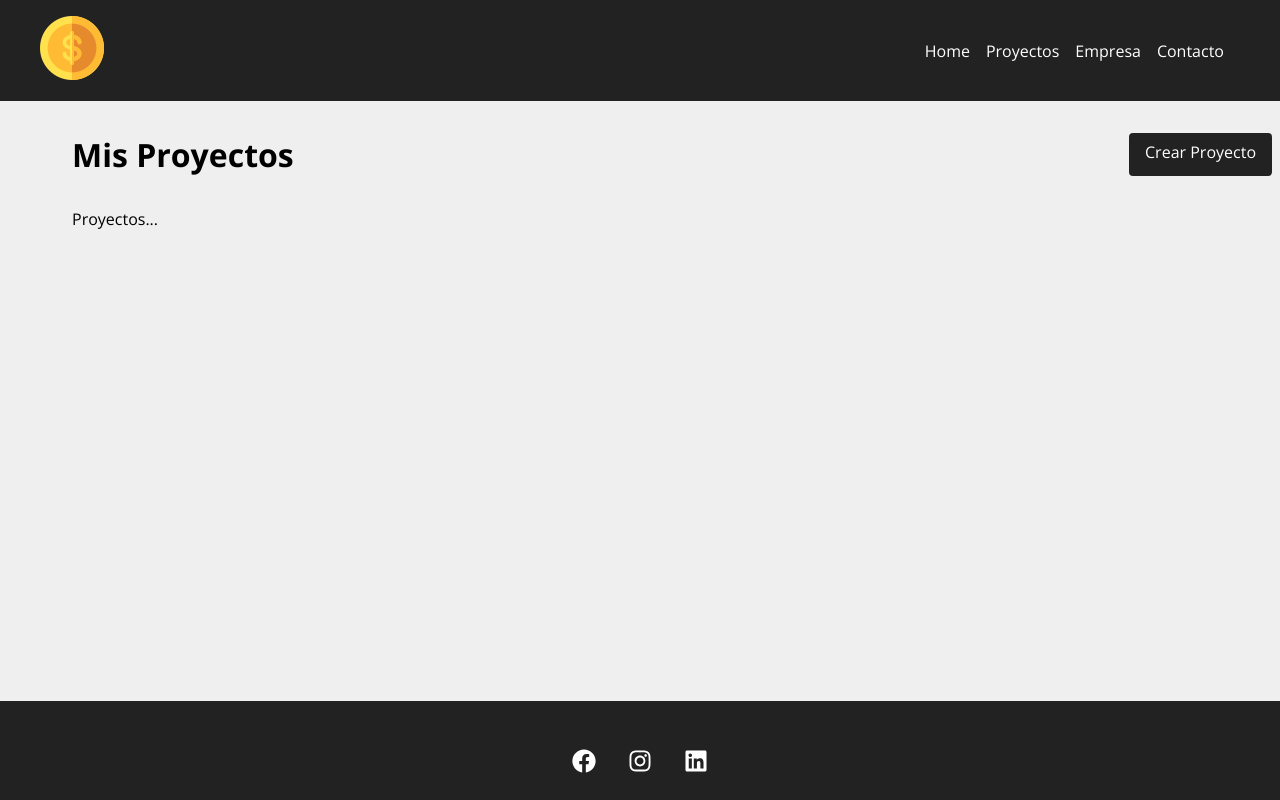
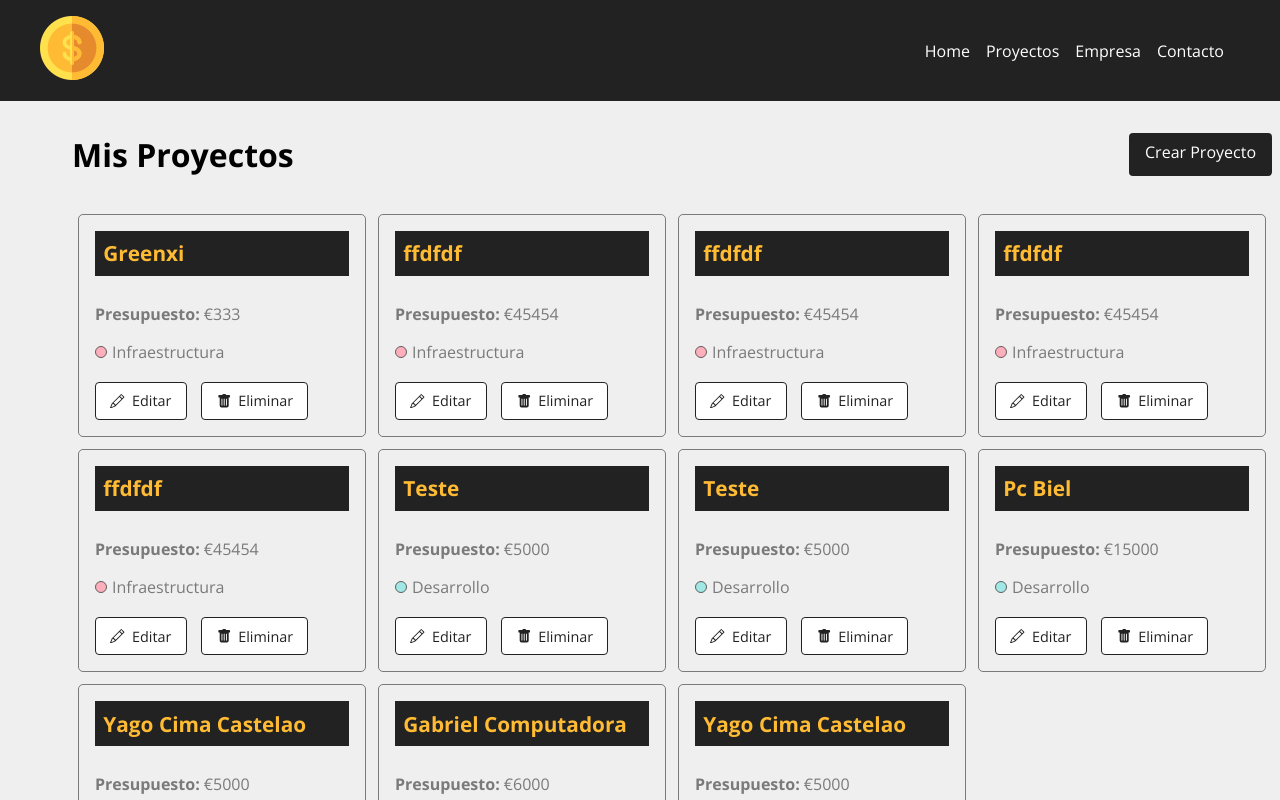
Before and after one commit to YagoCastelao/Proyecto-Costs, a React (Vite) app in the folder costs/: page /projects in a window 1280 px wide. Shown: the top 800 px of the page. Built offline with nearby package versions, Linux system fonts and the light colour scheme; data requests are answered from the project's data file.

Commit message:
Creado Layout Pagina Proyecto y actions

```diff
--- a/costs/src/components/pages/Projects.jsx
+++ b/costs/src/components/pages/Projects.jsx
@@ -1,16 +1,35 @@
 import { useLocation } from "react-router-dom";
+import { useState, useEffect } from "react";
+
 import styles from "./Projects.module.css";
 
 import Message from "../layout/Message";
 import Container from "../layout/Container";
 import LinkButton from "../layout/LinkButton";
+import ProjectCard from "../project/ProjectCard";
 
 function Projects() {
+  const [projects, setProjects] = useState([]);
+
   const location = useLocation();
   let message = "";
   if (location.state) {
     message = location.state.message;
   }
+
+  useEffect(() => {
+    fetch("http://localhost:5000/projects", {
+      method: "GET",
+      headers: {
+        "Content-Type": "application/json",
+      },
+    })
+      .then((resp) => resp.json())
+      .then((data) => {
+        setProjects(data);
+      })
+      .catch((err) => concole.log(err));
+  }, []);
 
   return (
     <div className={styles.project_container}>
@@ -20,7 +39,16 @@
       </div>
       {message && <Message type="success" msg={message} />}
       <Container customClass="start">
-        <p>Proyectos...</p>
+        {projects.length > 0 &&
+          projects.map((project) => (
+            <ProjectCard
+              name={project.name}
+              id={project.id}
+              budget={project.budget}
+              category={project.category.name}
+              key={project.id}
+            />
+          ))}
       </Container>
     </div>
   );
--- /dev/null
+++ b/costs/src/components/project/ProjectCard.jsx
@@ -0,0 +1,28 @@
+import { Link } from 'react-router-dom'
+import styles from "./ProjectCard.module.css";
+
+import { BsPencil, BsFillTrashFill } from "react-icons/bs";
+
+function ProjectCard({ id, name, budget, category, handleRemove }) {
+  return (
+    <div className={styles.project_card}>
+      <h4>{name}</h4>
+      <p>
+        <span>Presupuesto:</span> €{budget}
+      </p>
+      <p className={styles.category_text}>
+        <span className={`${styles[category.toLowerCase()]}`}></span> {category}
+      </p>
+      <div className={styles.project_card_actions}>
+        <Link to="/">
+           <BsPencil /> Editar
+        </Link>
+        <button>
+            <BsFillTrashFill /> Eliminar
+        </button>
+      </div>
+    </div>
+  );
+}
+
+export default ProjectCard;
--- /dev/null
+++ b/costs/src/components/project/ProjectCard.module.css
@@ -0,0 +1,92 @@
+.project_card {
+    padding: 1em;
+    border: 1px solid #7a7a7a;
+    border-radius: 5px;
+    width: 24%;
+    margin: 0.5%
+}
+
+
+.project_card h4 {
+    background-color: #222;
+    color: #ffbb33;
+    padding: 0.4em;
+    margin-bottom: 1.3em;
+    font-size: 1.3em;
+}
+
+
+.project_card p {
+    color:#7a7a7a;
+    margin-bottom: 1em;
+}
+
+
+.project_card p span {
+    font-weight: bold;
+}
+
+.category_text {
+    display: flex;
+    align-items: center;
+}
+
+.category_text span {
+    display: block;
+    width: 12px;
+    height: 12px;
+    border: 1px solid #5f5e5e;
+    border-radius: 50%;
+    background-color: #ccc;
+    margin-right: 5px;
+}
+
+.category_text .infraestructura {
+    background-color: #ffaebc;
+}
+
+.category_text .desarrollo {
+    background-color: #a0e7e5;
+}
+
+.category_text .design {
+    background-color: #b4f8c8;
+}
+
+.category_text .planificacion {
+    background-color: #fbe7c6;
+}
+
+.project_card_actions {
+    margin-top: 1.2em;
+    display: flex;
+    align-items: center;
+}
+
+.project_card_actions a,
+.project_card_actions button {
+    text-decoration: none;
+    border: none;
+    background-color: #fff;
+    color: #222;
+    font-size: .9em;
+    padding: .6em 1em;
+    margin-right: 1em;
+    cursor: pointer;
+    border: 1px solid #222;
+    border-radius: 4px;
+    display: flex;
+    align-items: center;
+    justify-content: center;
+    transition: .5s;
+}
+
+.project_card_actions svg {
+    margin-right: .5em;
+}
+
+.project_card_actions a:hover,
+.project_card_actions button:hover {
+    background-color: #222;
+    color: #ffbb33;
+}
```
